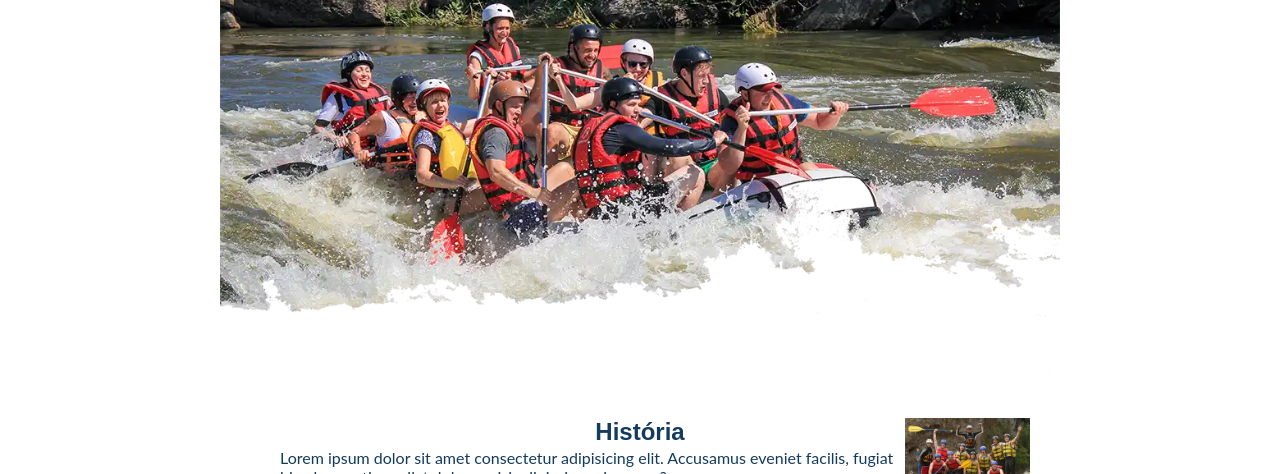
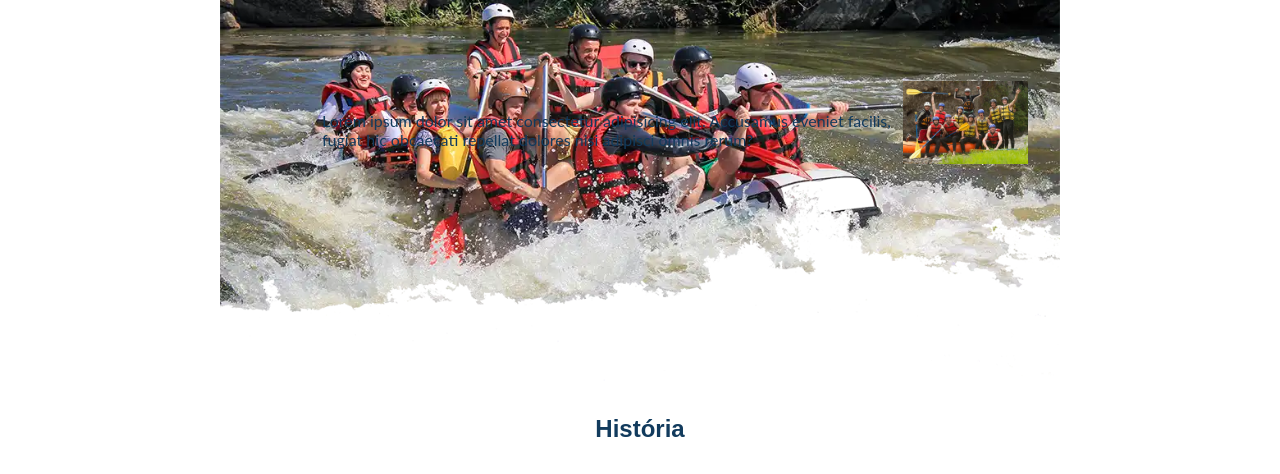
Before and after one commit to nrchagasdev/wdd130, a plain HTML site: page wwr/sobre.html in a window 1280 px wide. Shown: the part 274-748 px from the top of the page. Drawn offline with Linux system fonts and the light colour scheme.

Commit message:
Novas alterações

```diff
--- a/wwr/estilos/rafting.css
+++ b/wwr/estilos/rafting.css
@@ -66,20 +66,11 @@ section,
 article {
     margin: 20px;
     padding: 10px;
+    gap: 15px;
 }
 
 .redes-sociais a {
     text-decoration: none;
-}
-
-.hero {
-    position: relative;
-    width: 100%;
-}
-
-.hero img {
-    max-width: 100%;
-    height: auto;
 }
 
 h1 {
@@ -93,6 +84,17 @@ h1 {
     color: var(--cor-secundaria);
 }
 
+.hero {
+    position: relative;
+    width: 100%;
+}
+
+.hero img {
+    display: block;
+    max-width: 100%;
+    height: auto;
+}
+
 .hero article img {
     float: right;
     width: 125px;
@@ -100,6 +102,9 @@ h1 {
 
 .hero article {
     position: absolute;
+    top: 30%;
+    left: 5%;
+    width: 90%;
 }
 
 .grid {
```
